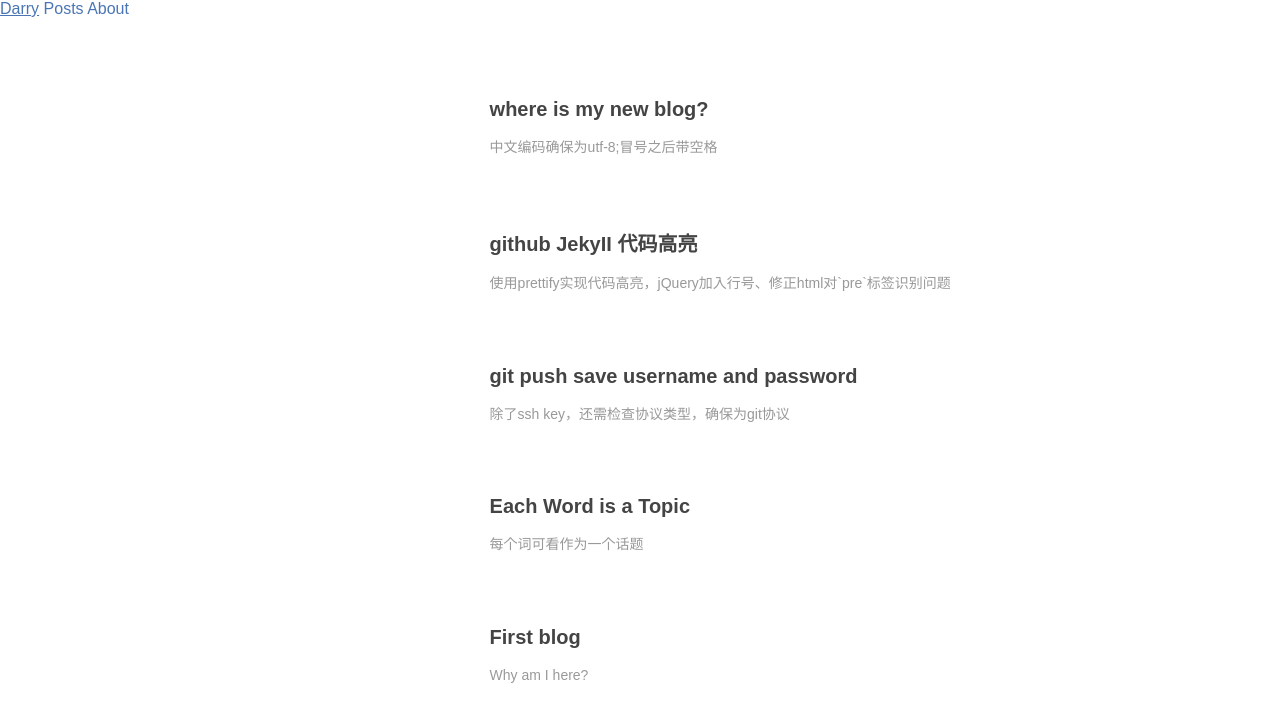
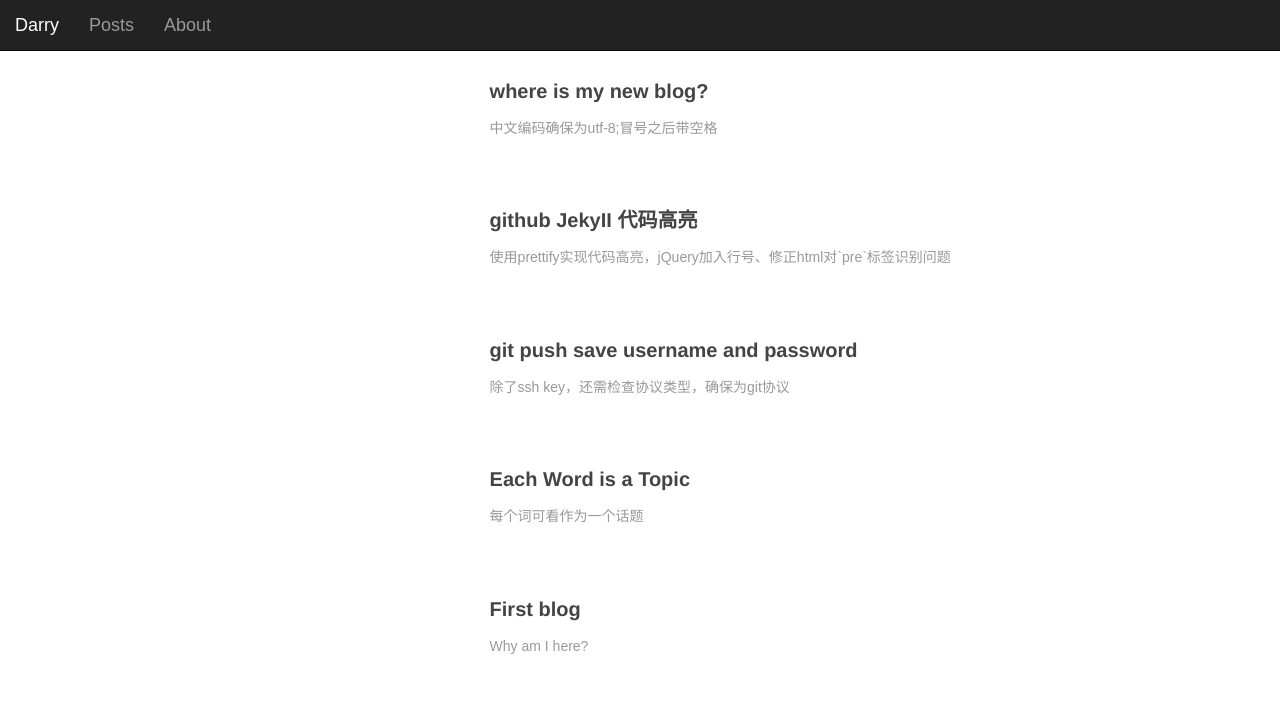
Before and after one commit to ldengjie/ldengjie.github.io, a Jekyll site: the page built from index.md, in a window 1280 px wide. Shown: the top 722 px of the page. Built offline with Jekyll 4.4.1, drawn with Linux system fonts in a browser that asks for light colours; Markdown is read by kramdown in place of the engine named in the settings; comment, search, counter and statistics services are not loaded.

Commit message:
prettify

```diff
--- a/_layouts/default.html
+++ b/_layouts/default.html
@@ -11,7 +11,7 @@
     <!--<link rel="alternate" type="application/atom+xml" title="Recent Entries" href="{{ site.feed }}" />-->
 
 <!-- Bootstrap -->
-<!--<link rel="stylesheet" href="/js/bootstrap-3.0.3/css/bootstrap.min.css">-->
+<link rel="stylesheet" href="/js/bootstrap-3.0.3/css/bootstrap.min.css">
 <style type="text/css">
 .headroom {position: fixed;top: 0;left: 0;right: 0;transition: all .2s ease-in-out;}
 .headroom--unpinned {top: -100px;}
@@ -24,8 +24,8 @@
 <link rel="stylesheet" href="/css/default.css" type="text/css" />
 
 </head>
-<body onload="prettyPrint()">
-<!--<body>-->
+<!--<body onload="prettyPrint()">-->
+<body>
 
 <!-- 导航栏 -->
 <nav class="navbar navbar-inverse navbar-fixed-top" role="navigation" id="example">
```
